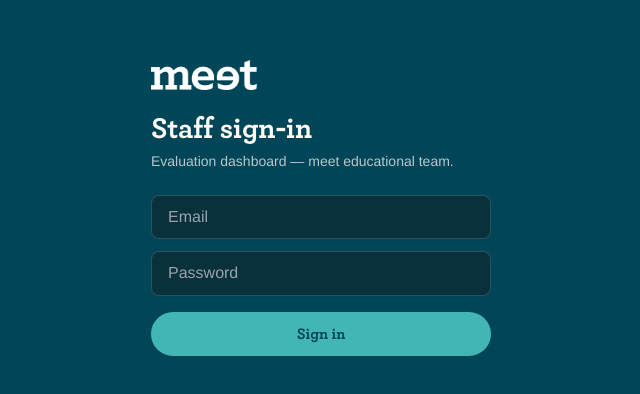
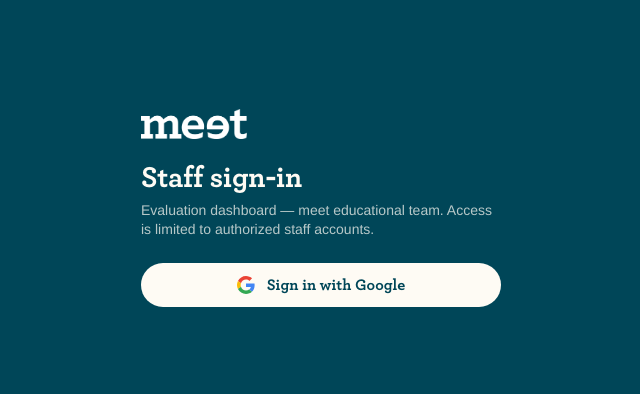
Before and after one commit to meet-ybinur/student-evaluations, a Next.js app: page /admin/login in a window 1280 px wide. Shown: the part 192-586 px from the top of the page, without its empty margins (319-959 px from the left). Built offline with nearby package versions, Linux system fonts and the light colour scheme; a web font is replaced by a local one.

Commit message:
Admin auth via Google SSO with email allowlist

```diff
--- a/src/app/admin/login/page.tsx
+++ b/src/app/admin/login/page.tsx
@@ -1,60 +1,85 @@
 "use client";
 import { Suspense, useState } from "react";
-import { useRouter, useSearchParams } from "next/navigation";
+import { useSearchParams } from "next/navigation";
 import { createBrowserSupabase } from "@/lib/supabase/client";
-import { Container, MeetLogo, Button } from "@/components/meet";
+import { Container, MeetLogo } from "@/components/meet";
 
 function LoginInner() {
-  const router = useRouter();
   const params = useSearchParams();
   const next = params.get("next") || "/admin";
-  const [email, setEmail] = useState("");
-  const [password, setPassword] = useState("");
-  const [error, setError] = useState<string | null>(null);
+  const errorParam = params.get("error");
   const [loading, setLoading] = useState(false);
+  const [error, setError] = useState<string | null>(
+    errorParam === "unauthorized"
+      ? "That account isn't authorized for the evaluation dashboard. Contact the MEET team."
+      : errorParam
+      ? "Sign-in failed. Please try again."
+      : null,
+  );
 
-  async function onSubmit(e: React.FormEvent) {
-    e.preventDefault();
+  async function signInWithGoogle() {
     setLoading(true);
     setError(null);
     const supabase = createBrowserSupabase();
-    const { error } = await supabase.auth.signInWithPassword({ email, password });
+    const redirectTo = `${window.location.origin}/auth/callback?next=${encodeURIComponent(next)}`;
+    const { error } = await supabase.auth.signInWithOAuth({
+      provider: "google",
+      options: { redirectTo },
+    });
     if (error) {
       setError(error.message);
       setLoading(false);
-      return;
     }
-    router.push(next);
-    router.refresh();
+    // otherwise the browser redirects to Google
   }
-
-  const inputStyle: React.CSSProperties = {
-    width: "100%",
-    fontFamily: "var(--font-body)",
-    fontSize: 16,
-    padding: "12px 16px",
-    borderRadius: 8,
-    border: "1px solid var(--stroke-on-navy)",
-    background: "var(--meet-navy-deep)",
-    color: "var(--meet-cream)",
-  };
 
   return (
     <div style={{ minHeight: "100dvh", display: "flex", alignItems: "center" }}>
-      <Container style={{ maxWidth: 400 }}>
+      <Container style={{ maxWidth: 420 }}>
         <MeetLogo height={30} />
         <h1 style={{ fontSize: 30, marginTop: 24, color: "var(--meet-cream)" }}>Staff sign-in</h1>
-        <p style={{ color: "var(--fg-muted)", marginTop: 8, fontSize: 14 }}>Evaluation dashboard — meet educational team.</p>
-        <form onSubmit={onSubmit} style={{ marginTop: 24, display: "flex", flexDirection: "column", gap: 12 }}>
-          <input style={inputStyle} type="email" placeholder="Email" value={email} onChange={(e) => setEmail(e.target.value)} required />
-          <input style={inputStyle} type="password" placeholder="Password" value={password} onChange={(e) => setPassword(e.target.value)} required />
-          <Button type="submit" disabled={loading} style={{ marginTop: 4 }}>
-            {loading ? "Signing in…" : "Sign in"}
-          </Button>
-          {error && <span style={{ color: "var(--meet-red)", fontSize: 14 }}>{error}</span>}
-        </form>
+        <p style={{ color: "var(--fg-muted)", marginTop: 8, fontSize: 14 }}>
+          Evaluation dashboard — meet educational team. Access is limited to authorized staff accounts.
+        </p>
+        <button
+          onClick={signInWithGoogle}
+          disabled={loading}
+          style={{
+            marginTop: 24,
+            display: "flex",
+            alignItems: "center",
+            justifyContent: "center",
+            gap: 12,
+            width: "100%",
+            fontFamily: "var(--font-display)",
+            fontWeight: 700,
+            fontSize: 16,
+            padding: "13px 20px",
+            borderRadius: 999,
+            border: "none",
+            background: "var(--meet-cream)",
+            color: "var(--meet-navy)",
+            cursor: loading ? "default" : "pointer",
+            opacity: loading ? 0.7 : 1,
+          }}
+        >
+          <GoogleMark />
+          {loading ? "Redirecting…" : "Sign in with Google"}
+        </button>
+        {error && <p style={{ color: "var(--meet-red)", fontSize: 14, marginTop: 16 }}>{error}</p>}
       </Container>
     </div>
+  );
+}
+
+function GoogleMark() {
+  return (
+    <svg width="18" height="18" viewBox="0 0 48 48" aria-hidden>
+      <path fill="#EA4335" d="M24 9.5c3.54 0 6.71 1.22 9.21 3.6l6.85-6.85C35.9 2.38 30.47 0 24 0 14.62 0 6.51 5.38 2.56 13.22l7.98 6.19C12.43 13.72 17.74 9.5 24 9.5z" />
+      <path fill="#4285F4" d="M46.98 24.55c0-1.57-.15-3.09-.38-4.55H24v9.02h12.94c-.58 2.96-2.26 5.48-4.78 7.18l7.73 6c4.51-4.18 7.09-10.36 7.09-17.65z" />
+      <path fill="#FBBC05" d="M10.53 28.59c-.48-1.45-.76-2.99-.76-4.59s.27-3.14.76-4.59l-7.98-6.19C.92 16.46 0 20.12 0 24c0 3.88.92 7.54 2.56 10.78l7.97-6.19z" />
+      <path fill="#34A853" d="M24 48c6.48 0 11.93-2.13 15.89-5.81l-7.73-6c-2.15 1.45-4.92 2.3-8.16 2.3-6.26 0-11.57-4.22-13.47-9.91l-7.98 6.19C6.51 42.62 14.62 48 24 48z" />
+    </svg>
   );
 }
 
--- /dev/null
+++ b/src/app/auth/callback/route.ts
@@ -0,0 +1,34 @@
+import { NextResponse } from "next/server";
+import { createServerSupabase } from "@/lib/supabase/server";
+import { isAllowedAdmin } from "@/lib/admin-allowlist";
+
+export const dynamic = "force-dynamic";
+
+/** Google OAuth redirect target. Exchanges the code for a session, then
+    enforces the admin allowlist before letting the user into /admin. */
+export async function GET(req: Request) {
+  const url = new URL(req.url);
+  const code = url.searchParams.get("code");
+  const next = url.searchParams.get("next") || "/admin";
+
+  if (!code) {
+    return NextResponse.redirect(new URL("/admin/login?error=missing_code", url.origin));
+  }
+
+  const supabase = await createServerSupabase();
+  const { error } = await supabase.auth.exchangeCodeForSession(code);
+  if (error) {
+    return NextResponse.redirect(new URL("/admin/login?error=exchange_failed", url.origin));
+  }
+
+  const {
+    data: { user },
+  } = await supabase.auth.getUser();
+
+  if (!isAllowedAdmin(user?.email)) {
+    await supabase.auth.signOut();
+    return NextResponse.redirect(new URL("/admin/login?error=unauthorized", url.origin));
+  }
+
+  return NextResponse.redirect(new URL(next, url.origin));
+}
--- /dev/null
+++ b/src/lib/admin-allowlist.ts
@@ -0,0 +1,15 @@
+/* Who may access /admin. Configure via env:
+   ADMIN_EMAILS        comma-separated allowed emails (default: ybinur@meet.mit.edu)
+   ADMIN_EMAIL_DOMAIN  optional domain that is always allowed (e.g. meet.mit.edu) */
+export function isAllowedAdmin(email: string | null | undefined): boolean {
+  if (!email) return false;
+  const e = email.trim().toLowerCase();
+  const list = (process.env.ADMIN_EMAILS || "ybinur@meet.mit.edu")
+    .split(",")
+    .map((s) => s.trim().toLowerCase())
+    .filter(Boolean);
+  if (list.includes(e)) return true;
+  const domain = process.env.ADMIN_EMAIL_DOMAIN?.trim().toLowerCase();
+  if (domain && e.endsWith(`@${domain}`)) return true;
+  return false;
+}
--- a/src/lib/admin-data.ts
+++ b/src/lib/admin-data.ts
@@ -2,6 +2,7 @@
 import { redirect } from "next/navigation";
 import { createServerSupabase } from "./supabase/server";
 import { createAdminClient } from "./supabase/admin";
+import { isAllowedAdmin } from "./admin-allowlist";
 import { buildDashboard, type DashboardData, type DemographicKey, type QuestionMeta } from "./aggregate";
 import { SURVEY_BY_KEY, type SurveyKey } from "./survey-data";
 
@@ -11,6 +12,10 @@
     data: { user },
   } = await supabase.auth.getUser();
   if (!user) redirect("/admin/login");
+  if (!isAllowedAdmin(user.email)) {
+    await supabase.auth.signOut();
+    redirect("/admin/login?error=unauthorized");
+  }
   return user;
 }
 
```
Also changed, not shown: 2 other files (tests, documents, lock files or other folders).
